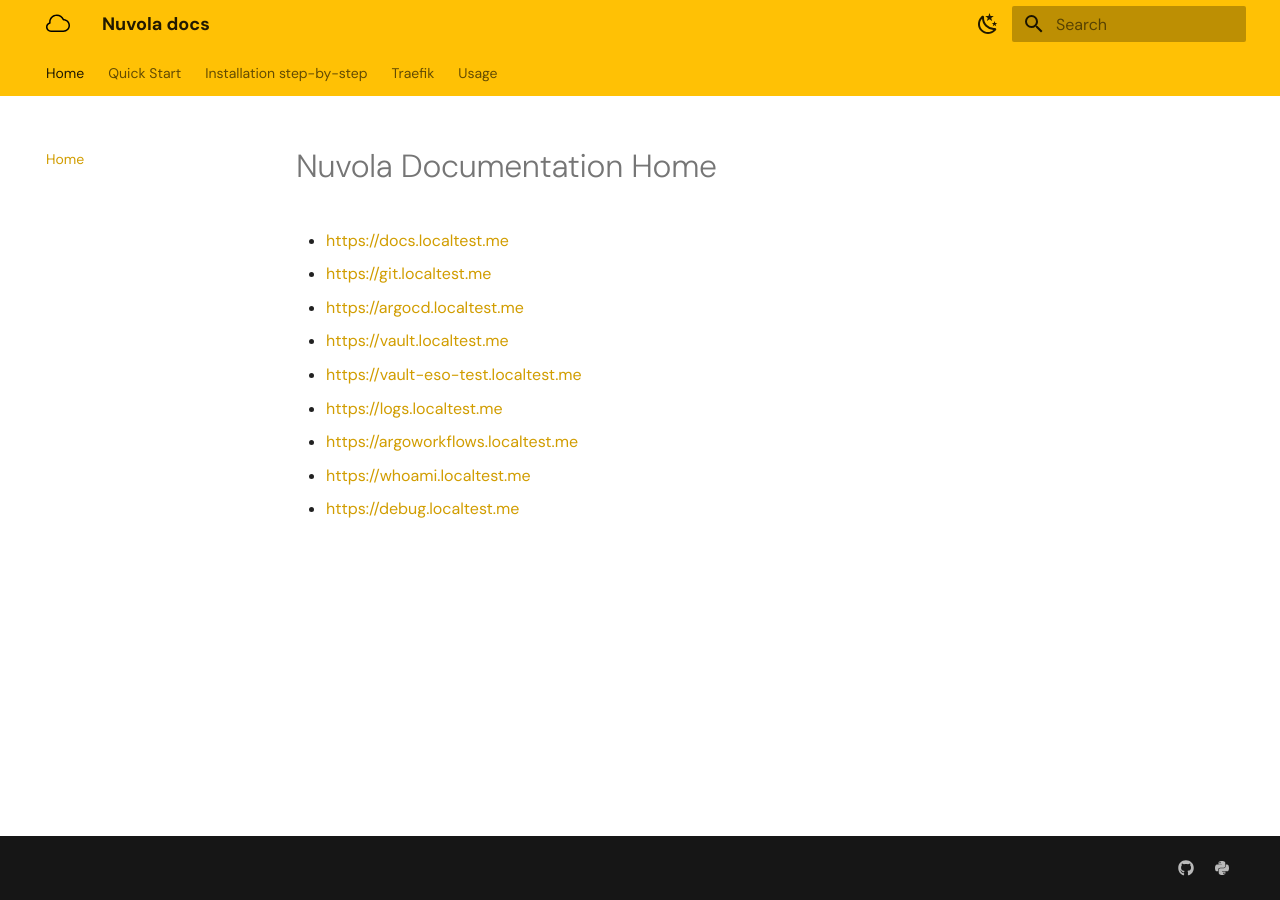
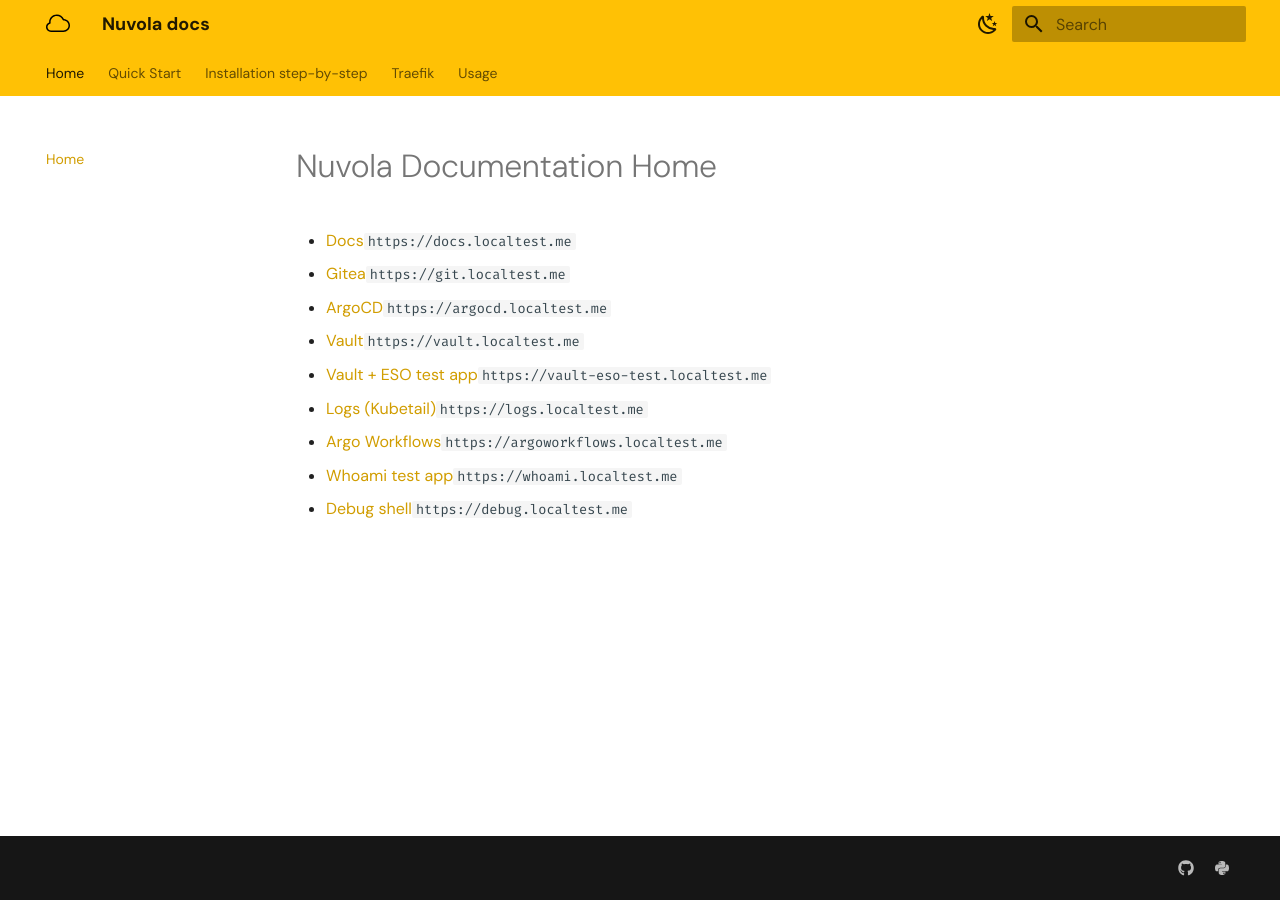
Before and after one commit to kubernetista/nuvola-docs, an MkDocs documentation site: the page built from docs/index.md, in a window 1280 px wide. Built offline with MkDocs 1.6.1 and Material for MkDocs 9.7.7, drawn with Linux system fonts in a browser that asks for light colours; plug-ins that fetch from the network failed and are left out.

Commit message:
update docs

```diff
--- a/docs/index.md
+++ b/docs/index.md
@@ -1,11 +1,11 @@
 # Nuvola Documentation Home
 
-- <https://docs.localtest.me>
-- [https://git.localtest.me](https://git.localtest.me){: target="_blank" }
-- [https://argocd.localtest.me](https://argocd.localtest.me){: target="_blank" }
-- [https://vault.localtest.me](https://vault.localtest.me){: target="_blank" }
-- [https://vault-eso-test.localtest.me](https://vault-eso-test.localtest.me){: target="_blank" }
-- [https://logs.localtest.me](https://logs.localtest.me){: target="_blank" }
-- [https://argoworkflows.localtest.me](https://argoworkflows.localtest.me){: target="_blank" }
-- [https://whoami.localtest.me](https://whoami.localtest.me){: target="_blank" }
-- [https://debug.localtest.me](https://debug.localtest.me){: target="_blank" }
+- [Docs](https://docs.localtest.me)`https://docs.localtest.me`
+- [Gitea](https://git.localtest.me){: target="_blank" }`https://git.localtest.me`
+- [ArgoCD](https://argocd.localtest.me){: target="_blank" }`https://argocd.localtest.me`
+- [Vault](https://vault.localtest.me){: target="_blank" }`https://vault.localtest.me`
+- [Vault + ESO test app](https://vault-eso-test.localtest.me){: target="_blank" }`https://vault-eso-test.localtest.me`
+- [Logs (Kubetail)](https://logs.localtest.me){: target="_blank" }`https://logs.localtest.me`
+- [Argo Workflows](https://argoworkflows.localtest.me){: target="_blank" }`https://argoworkflows.localtest.me`
+- [Whoami test app](https://whoami.localtest.me){: target="_blank" }`https://whoami.localtest.me`
+- [Debug shell](https://debug.localtest.me){: target="_blank" }`https://debug.localtest.me`
```
Also changed, not shown: docs/Quick-Start.md (+1 -1 lines), docs/Vault-ESO.md (renamed from docs/Quick-Start-Vault-ESO.md, +2 -5 lines).
